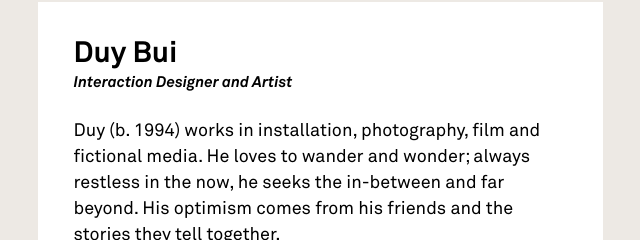
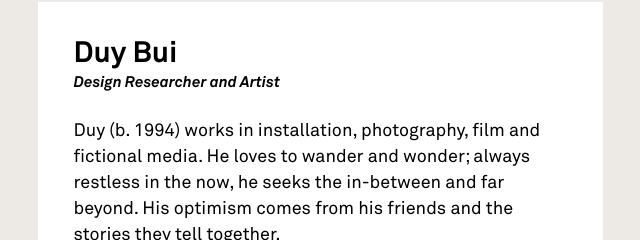
Before and after one commit to duuusen/baustell_ch, a Gatsby site: page / in a window 1280 px wide. Shown: the part 214-454 px from the top of the page, 625-1265 px from the left. Built offline with nearby package versions, Linux system fonts and the light colour scheme; Gatsby itself is replaced by a stand-in of ours.

Commit message:
updated bio duy

```diff
--- a/src/content/duy.md
+++ b/src/content/duy.md
@@ -1,6 +1,6 @@
 ---
 name: Duy Bui
-description: Interaction Designer and Artist
+description: Design Researcher and Artist
 url: https://duy.ch
 email: d@duy.ch
 position: b
```
